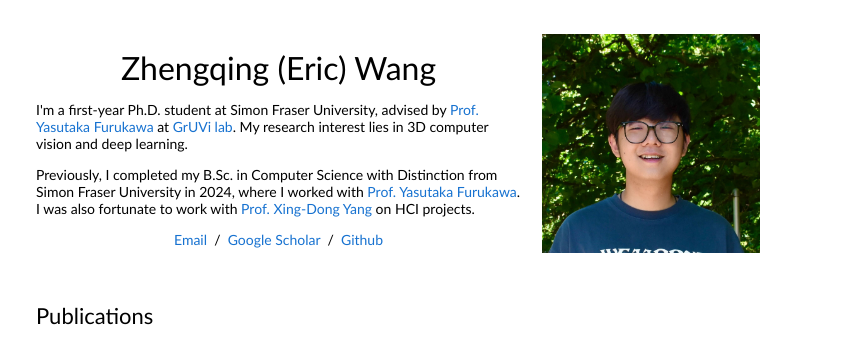
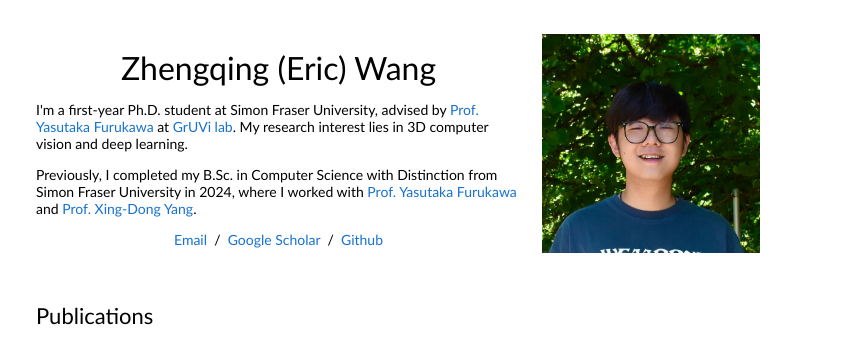
Before and after one commit to eric-zqwang/eric-zqwang.github.io, a plain HTML site: page index.html in a window 1280 px wide. Shown: the top 340 px of the page, without its empty margins (224-1068 px from the left). Drawn offline with Linux system fonts and the light colour scheme.

Commit message:
update index.html

```diff
--- a/index.html
+++ b/index.html
@@ -21,7 +21,7 @@
                       Zhengqing (Eric) Wang
                     </p>
                     <p>I'm a first-year Ph.D. student at Simon Fraser University, advised by <a href="https://www.cs.sfu.ca/~furukawa/">Prof. Yasutaka Furukawa</a> at <a href="http://gruvi.cs.sfu.ca/">GrUVi lab</a>. My research interest lies in 3D computer vision and deep learning.</p>
-                    <p>Previously, I completed my B.Sc. in Computer Science with Distinction from Simon Fraser University in 2024, where I worked with <a href="https://www.cs.sfu.ca/~furukawa/">Prof. Yasutaka Furukawa</a>. I was also fortunate to work with <a href="https://www.sfu.ca/~xingdong/">Prof. Xing-Dong Yang</a> on HCI projects.</p>
+                    <p>Previously, I completed my B.Sc. in Computer Science with Distinction from Simon Fraser University in 2024, where I worked with <a href="https://www.cs.sfu.ca/~furukawa/">Prof. Yasutaka Furukawa</a> and <a href="https://www.sfu.ca/~xingdong/">Prof. Xing-Dong Yang</a>.</p>
                     <p style="text-align:center">
                       <a href="mailto:zwa170@sfu.ca">Email</a> &nbsp;/&nbsp;
                       <a href="https://scholar.google.ca/citations?user=lYAcjN0AAAAJ&hl=en">Google Scholar</a> &nbsp;/&nbsp;
```
